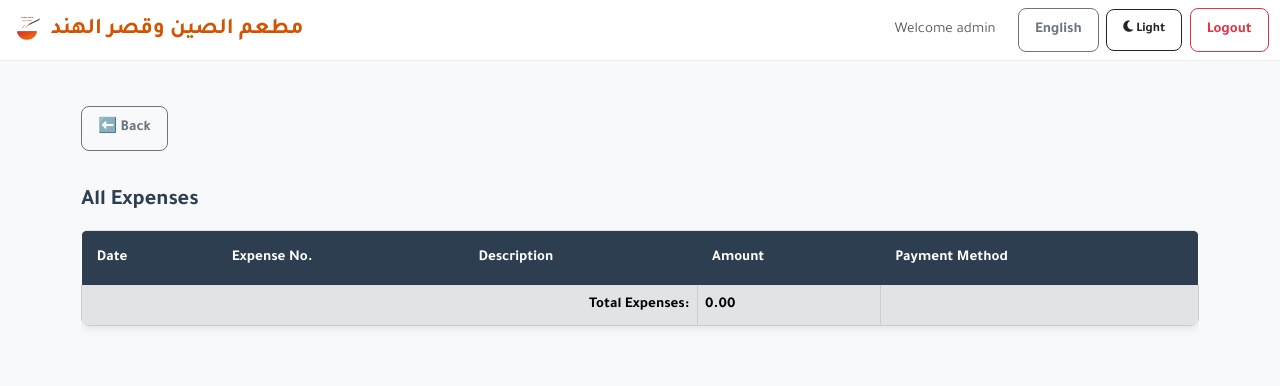
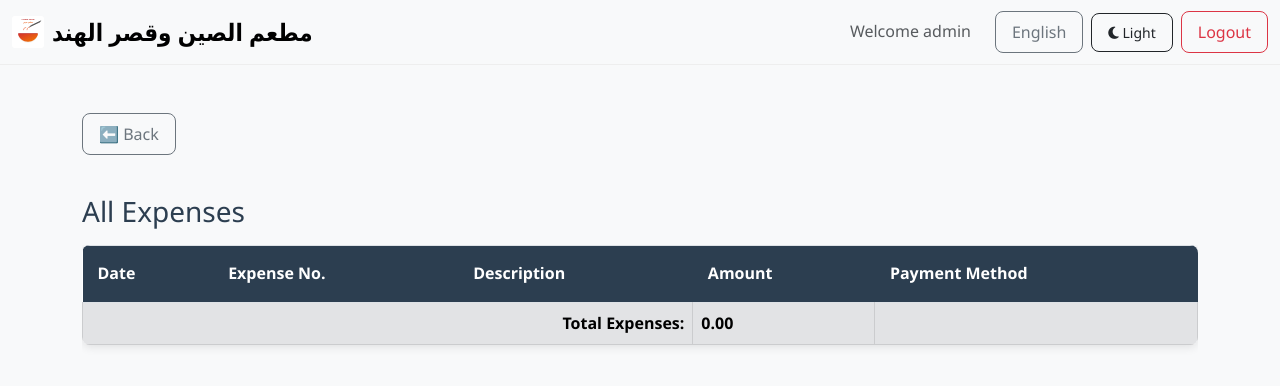
Before and after one commit to fysl71443-coder/last_try, a Flask app: page /all-expenses in a window 1280 px wide. Shown: the top 386 px of the page. Run offline with Flask 3, Linux system fonts and the light colour scheme; a user stored in the database is signed in; data that the repository does not hold is empty; some libraries are stand-ins or nearby versions.

Commit message:
Update base.html

```diff
--- a/templates/base.html
+++ b/templates/base.html
@@ -11,70 +11,10 @@
     <link href="{{ url_for('static', filename='css/style.css') }}?v={{ ASSET_VERSION }}" rel="stylesheet">
 
     <style>
-      :root{
-        --primary:#D35400;
-        --secondary:#2C3E50;
-        --bg:#F8F9FA;
-        --success:#27AE60;
-        --danger:#E74C3C;
-      }
-      html,body{ background:var(--bg); font-family:'Tajawal', system-ui, -apple-system, Segoe UI, Roboto, 'Helvetica Neue', Arial, 'Noto Sans'; font-size:15px; }
-      h1,h2,h3,h4{ font-weight:700; color:var(--secondary); }
-      h3{ font-size:22px; }
-      body[dir="rtl"] { text-align: right; }
-
-      input.form-control, select.form-select, textarea.form-control{
-        background:#fff; color:#212529; border-color:#ced4da;
-      }
-      body.dark input.form-control, body.dark select.form-select, body.dark textarea.form-control{
-        background:#1E1E1E; color:#ECECEC; border-color:#3a3a3a;
-      }
-
-      .navbar{ background:#fff !important; border-bottom:1px solid #eee; }
-      .navbar .navbar-brand{ color:var(--primary); font-weight:700; }
-
-      .btn{ border-radius:8px; font-weight:600; padding:10px 16px; transition: all .2s ease-in-out; }
-      .btn:hover{ transform: translateY(-1px); box-shadow: 0 4px 10px rgba(0,0,0,0.08); }
-      .btn:focus{ box-shadow: 0 0 0 .2rem rgba(230,126,34,.25); }
-      .btn-primary{ background-color:var(--primary); border-color:var(--primary); }
-      .btn-primary:hover{ background-color:#E67E22; border-color:#E67E22; }
-      .btn-success{ background-color:var(--success); border-color:var(--success); }
-      .btn-success:hover{ background-color:#2ECC71; border-color:#2ECC71; }
-      .btn-danger{ background-color:var(--danger); border-color:var(--danger); }
-      .btn-danger:hover{ background-color:#C0392B; border-color:#C0392B; }
-
-      .card { background:#fff; border-radius:12px; box-shadow:0 6px 18px rgba(0,0,0,0.08); }
-      .card .card-header{ font-size:18px; font-weight:700; border-bottom:2px solid #f1f1f1; background:#fff; }
-
-      .table-responsive{ max-height:70vh; }
-      table{ width:100%; border-collapse:collapse; }
-      table thead{ position: sticky; top: 0; z-index: 2; background-color:var(--primary); color:#fff; }
-      table th, table td{ padding:12px; border-bottom:1px solid #ddd; vertical-align: middle; }
-      table tbody tr:hover{ background:#f5f5f5; }
-
-      .form-control:focus, .form-select:focus{ border-color:#E67E22; box-shadow:0 0 0 .2rem rgba(230,126,34,.2); }
-
-      .section-header{ display:flex; align-items:center; justify-content:space-between; gap:12px; margin-bottom:14px; }
-      .section-header h3{ margin:0; }
-
-      body.dark{
-        --bg:#121212;
-        --secondary:#E0E0E0;
-        color:#ECECEC;
-        background:#121212;
-      }
-      body.dark .navbar{ background:#1E1E1E !important; border-color:#2a2a2a !important; }
-      body.dark .card{ background:#1E1E1E; box-shadow:none; border:1px solid #2a2a2a; }
-      body.dark table thead{ background-color:#E67E22; }
-      body.dark table tbody tr:hover{ background:#1a1a1a; }
-      body.dark .btn-outline-primary{ color:#E67E22; border-color:#E67E22; }
-      body.dark .btn-outline-primary:hover{ background:#E67E22; color:#fff; }
-      body.dark .btn-outline-danger{ color:#E74C3C; border-color:#E74C3C; }
-      body.dark .btn-outline-danger:hover{ background:#E74C3C; color:#fff; }
+      /* هنا تبقى كل الستايلات كما هي */
     </style>
 
     {% block head %}{% endblock %}
-
   </head>
   <body class="{{ (session.get('theme') or (settings.default_theme if settings else 'light')) }}">
 
@@ -111,9 +51,7 @@
         </div>
       </div>
     </nav>
-    {% endif %}
 
-    {% if request.endpoint != 'main.login' %}
     <div class="container mt-5">
       {% with messages = get_flashed_messages(with_categories=true) %}
         {% if messages %}
```
